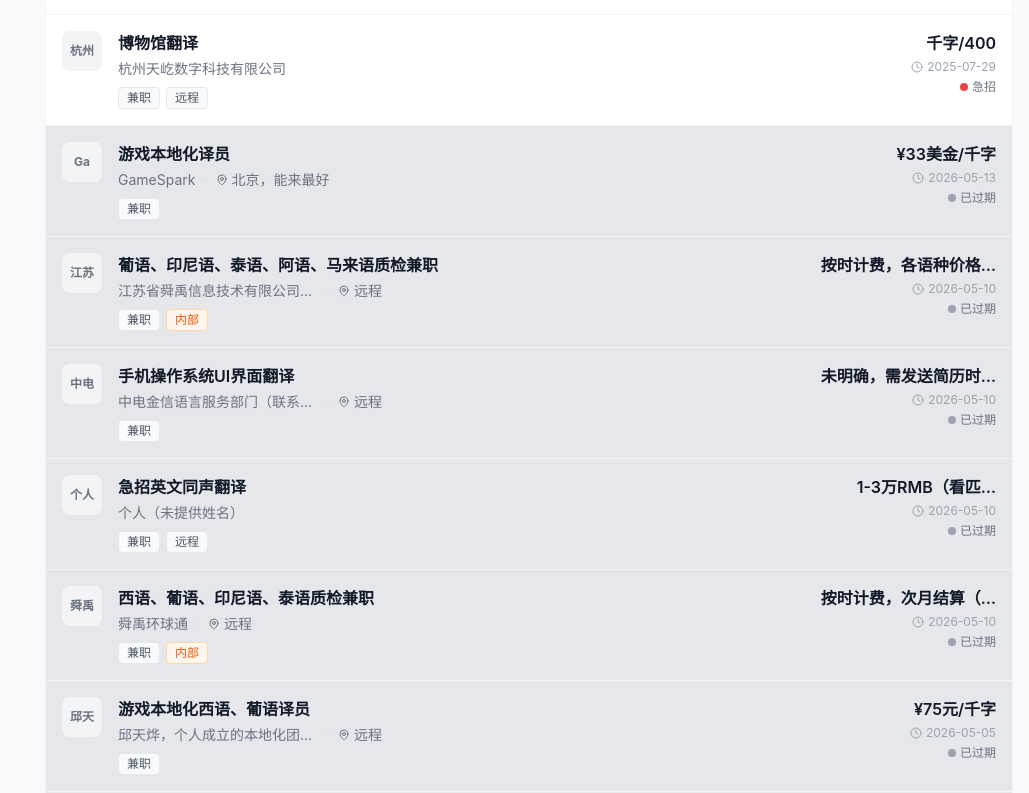
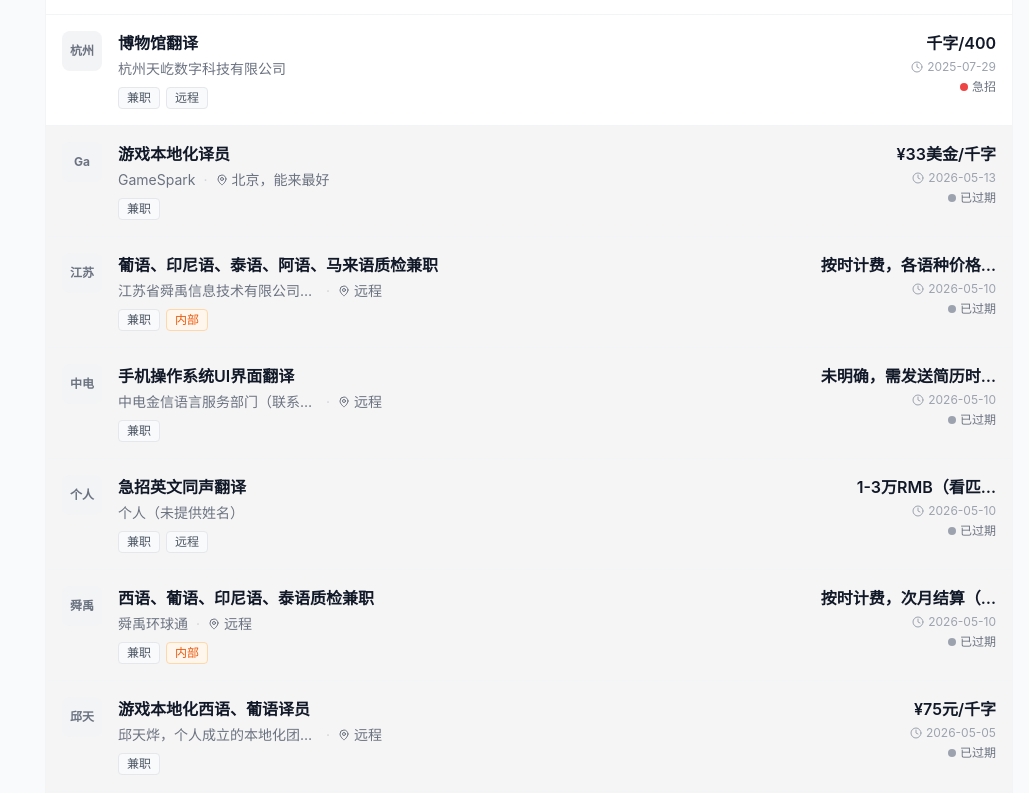
Before and after one commit to quanquan-code/remote-q-web, a React (Vite) app: page / in a window 1280 px wide. Shown: the part 4187-4980 px from the top of the page, without its empty margins (251-1280 px from the left). Built offline with nearby package versions, Linux system fonts and the light colour scheme.

Commit message:
style(jobs): use custom bg-[#f5f5f5] for closed jobs

```diff
--- a/src/pages/Jobs.jsx
+++ b/src/pages/Jobs.jsx
@@ -422,7 +422,7 @@ const Jobs = () => {
                       <div
                         key={job.id}
                         onClick={() => navigate(`/job/${job.id}`)}
-                        className={`px-4 py-4 flex items-start justify-between group hover:bg-gray-50 transition-colors cursor-pointer ${isClosed ? 'bg-gray-200' : ''}`}
+                        className={`px-4 py-4 flex items-start justify-between group hover:bg-gray-50 transition-colors cursor-pointer ${isClosed ? 'bg-[#f5f5f5]' : ''}`}
                       >
                       <div className="flex items-start gap-4 flex-1 min-w-0">
                         <div className="w-10 h-10 rounded-lg bg-gray-100 flex items-center justify-center shrink-0 text-xs font-bold text-gray-500">
```
